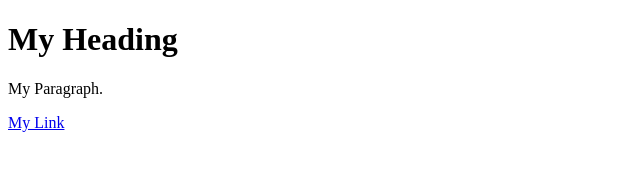
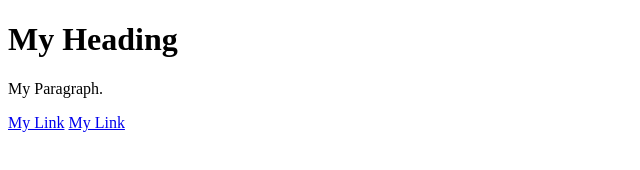
Before and after one commit to kweakkk/Kweakkk.github.io, a plain HTML site: page index.html in a window 1280 px wide. Shown: the full height of the page, 0-640 px from the left. Drawn offline with Linux system fonts and the light colour scheme.

Commit message:
Update index.html

```diff
--- a/index.html
+++ b/index.html
@@ -7,6 +7,6 @@
 <p>My Paragraph.</p>
 
 <a href="test.html">My Link</a>
-
+<a href="wageTable.html">My Link</a>
 </body>
 </html>
```
